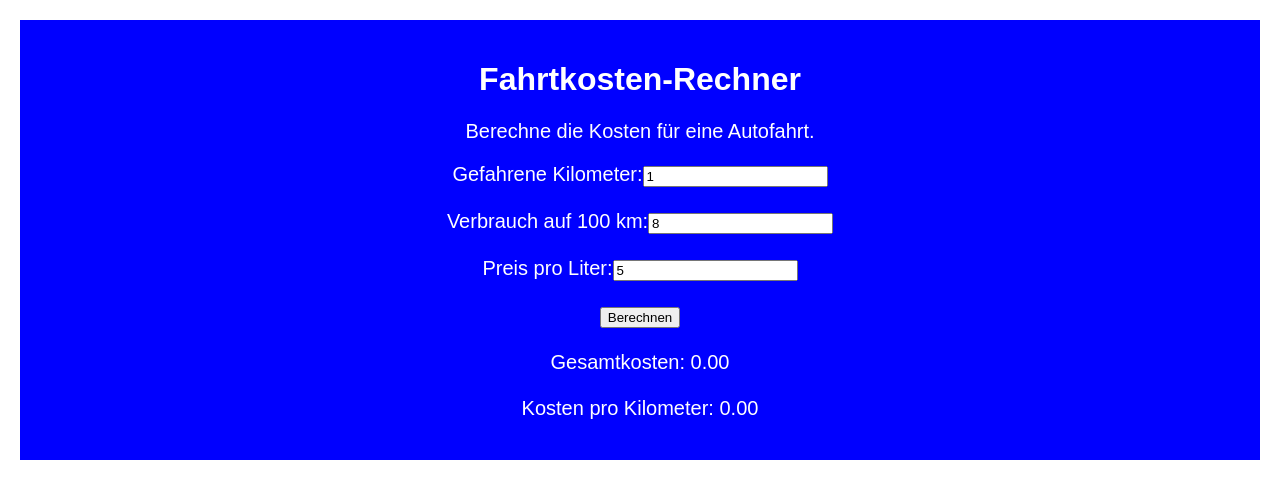
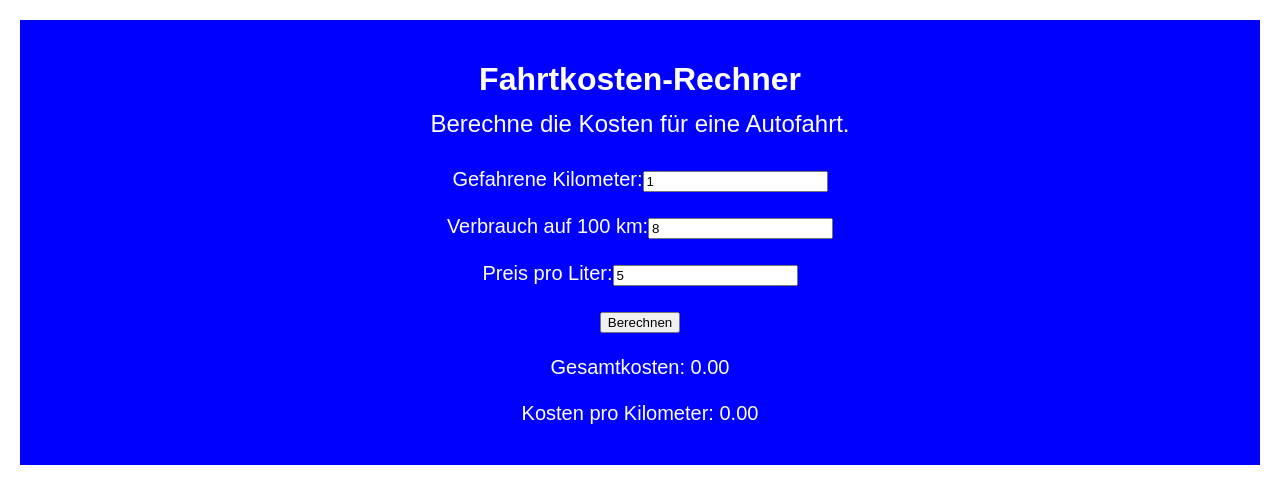
Before and after one commit to pstackebrandt/gas-costs-app, a React (Create React App) app: page / in a window 1280 px wide. Shown: the top 504 px of the page. Built offline with nearby package versions, Linux system fonts and the light colour scheme.

Commit message:
Enhance SubTitle component: apply custom styles for improved typography and spacing

```diff
--- a/src/App.css
+++ b/src/App.css
@@ -13,3 +13,9 @@
   font-size: 32px;
   color: white;
 }
+
+.subtitle-text{
+  font-size: 24px;
+  margin-top: -10px;
+  margin-bottom: 30px;
+}
--- a/src/components/SubTitle.js
+++ b/src/components/SubTitle.js
@@ -11,7 +11,7 @@
  */
 function SubTitle({text}) {
   return (
-    <p>{text}</p>
+    <p className='subtitle-text'>{text}</p>
   );
 }
 
```
